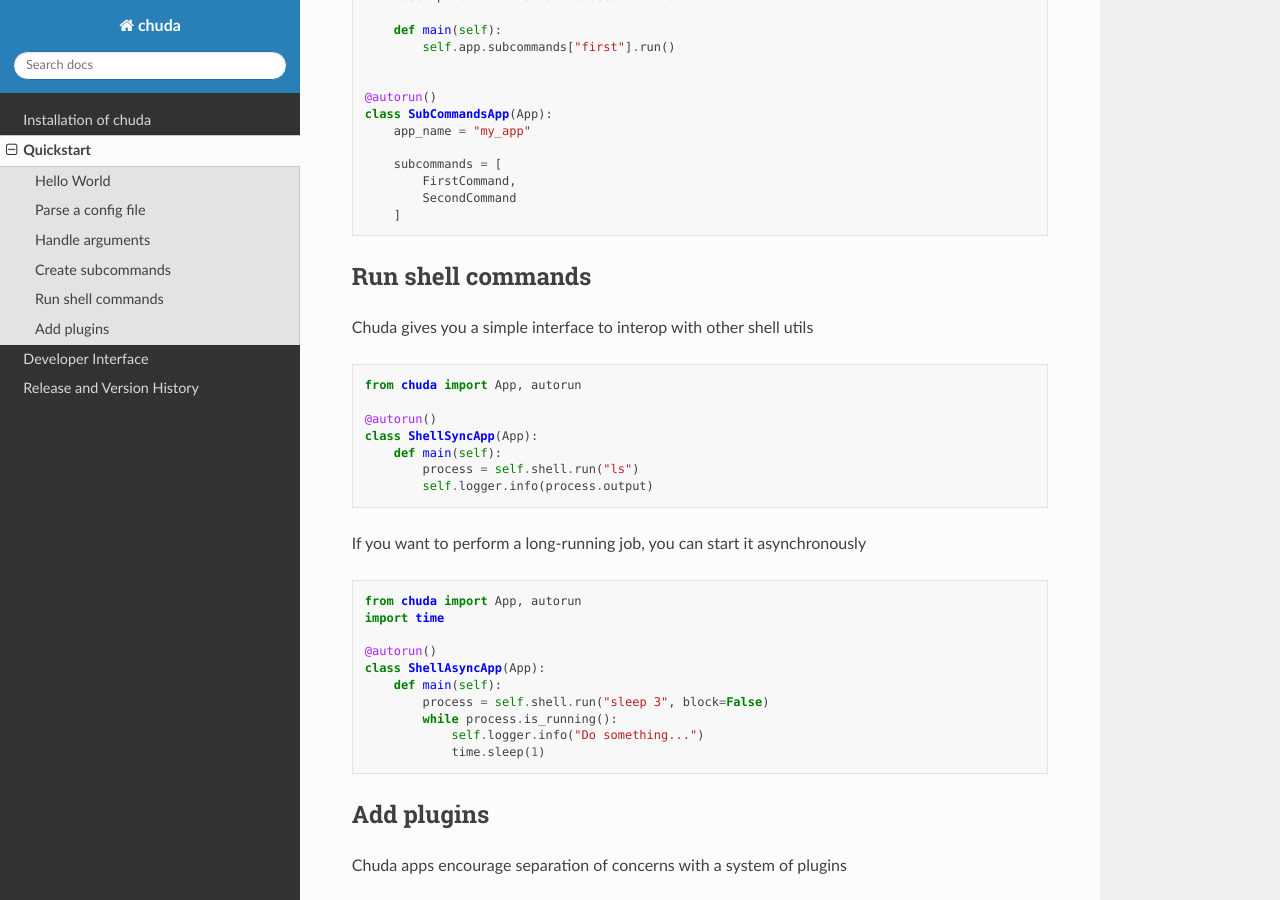
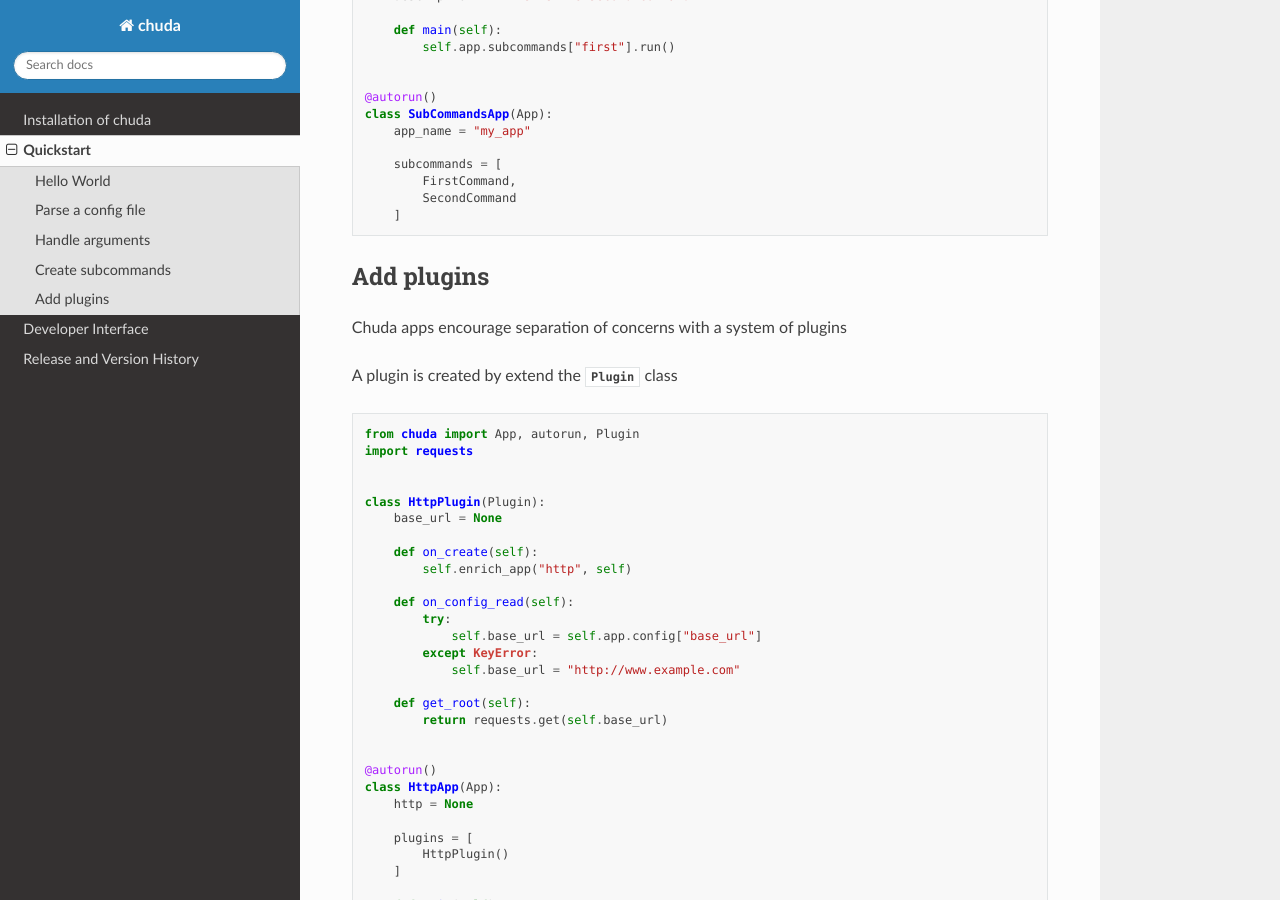
Before and after one commit to Varkal/chuda, a Sphinx documentation site: the page built from docs/_pages/quickstart.rst, in a window 1280 px wide and 900 px high, scrolled down 3078 px. Built offline with Sphinx 7.4.7 and the Read the Docs theme 2.0.0, drawn with Linux system fonts in a browser that asks for light colours.

Commit message:
chore(shell): deprecate chuda shell

```diff
--- a/docs/_pages/quickstart.rst
+++ b/docs/_pages/quickstart.rst
@@ -177,36 +177,6 @@ an other subcommand :
             SecondCommand
         ]
 
-Run shell commands
-------------------
-
-Chuda gives you a simple interface to interop with other shell utils
-
-.. code-block:: python
-
-    from chuda import App, autorun
-
-    @autorun()
-    class ShellSyncApp(App):
-        def main(self):
-            process = self.shell.run("ls")
-            self.logger.info(process.output)
-
-If you want to perform a long-running job, you can start it asynchronously
-
-.. code-block:: python
-
-    from chuda import App, autorun
-    import time
-
-    @autorun()
-    class ShellAsyncApp(App):
-        def main(self):
-            process = self.shell.run("sleep 3", block=False)
-            while process.is_running():
-                self.logger.info("Do something...")
-                time.sleep(1)
-
 Add plugins
 -----------
 
```
Also changed, not shown: README.MD (+0 -1 lines), 1 other file.
